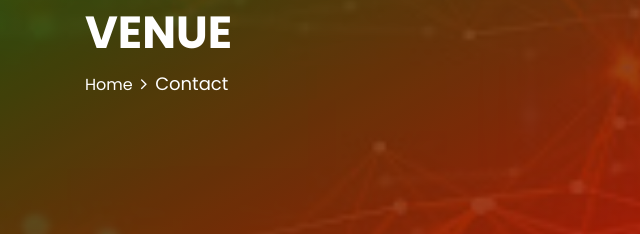
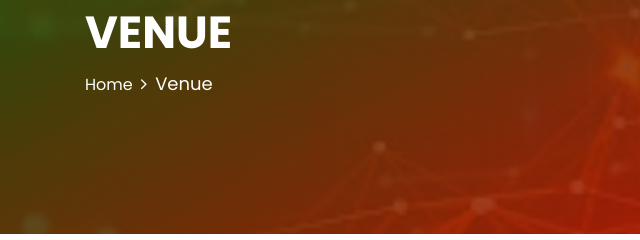
Before and after one commit to telesoftai/aiandlifes2, a website: page venue.html in a window 1280 px wide. Shown: the part 236-476 px from the top of the page, 0-640 px from the left. Drawn offline with Linux system fonts and the light colour scheme.

Commit message:
Update venue.html

```diff
--- a/venue.html
+++ b/venue.html
@@ -25,6 +25,7 @@
     </div>
     <!-- /Preloader -->
 
+
     <!-- Header Area Start -->
     <header class="header-area">
         <div class="classy-nav-container breakpoint-off">
@@ -33,6 +34,7 @@
                 <nav class="classy-navbar justify-content-between" id="conferNav">
 
                     <!-- Logo -->
+
                       <a class="nav-brand" href="./index.html"><img src="img/core-img/tsai.png" alt="" width="100px" height="100px"></a>
 
                     <!-- Navbar Toggler -->
@@ -79,7 +81,7 @@
                         <nav aria-label="breadcrumb">
                             <ol class="breadcrumb">
                                 <li class="breadcrumb-item"><a href="index.html">Home</a></li>
-                                <li class="breadcrumb-item active" aria-current="page">Contact</li>
+                                <li class="breadcrumb-item active" aria-current="page">Venue</li>
                             </ol>
                         </nav>
                     </div>
```
